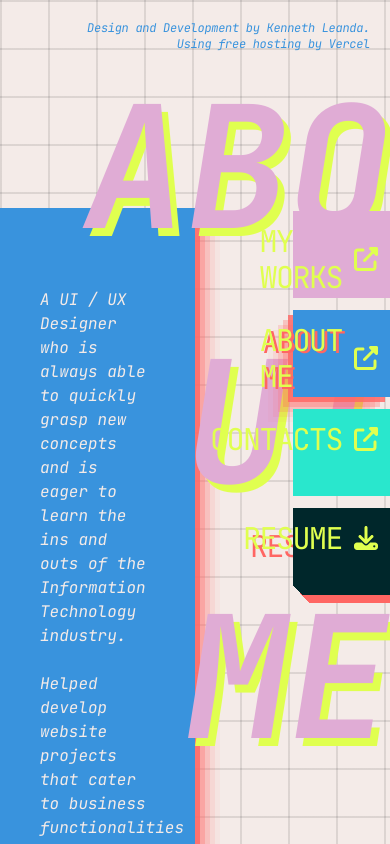
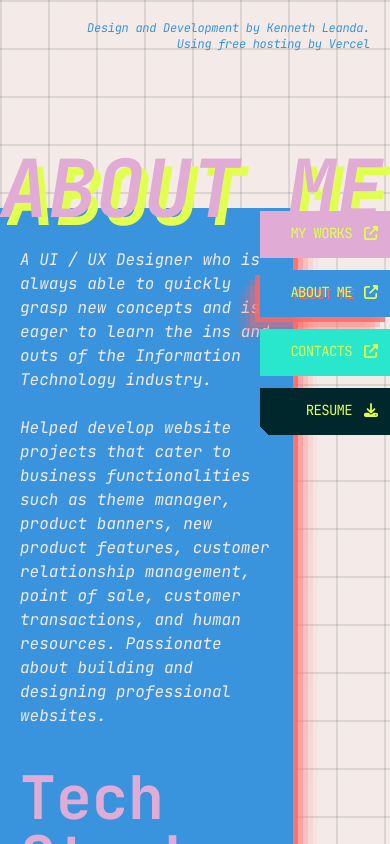
Before and after one commit to k0178/portfolio, a Vue app: page /about in a window 390 px wide. Shown: the top 844 px of the page. Built offline with nearby package versions, Linux system fonts and the light colour scheme.

Commit message:
mobile view optimization

```diff
--- a/src/About.vue
+++ b/src/About.vue
@@ -5,11 +5,11 @@
 <template>
   <Navbar></Navbar>
   <div class="relative">
-    <h1 v-motion-slide-left class="text-[170px] text-right absolute top-10 left-3 z-[-1]  sm:break-words break-all  drop-shadow-chart-2 italic  uppercase font-bold text-pink-lav ">
+    <h1 v-motion-slide-left class="min-[1920px]:text-[170px] xl:text-[160px] min-[320px]:text-[80px] text-right absolute xl:top-10 lg:top-10 min-[320px]:top-32 lg:left-3 z-[-1]  drop-shadow-chart-2 italic  uppercase font-bold text-pink-lav ">
       About Me
     </h1>
 
-    <div class="bg-un-blue w-1/2 absolute left- z-[-2]  mt-52 px-10 py-20 shadow-bittersweet-2">
+    <div class="bg-un-blue lg:w-1/2 min-[1280px]:w-3/5 min-[320px]:w-3/4 absolute left-0 z-[-2]  mt-52 px-5 py-10 shadow-bittersweet-2 ">
       <div class="  ">
         <p v-motion-pop class=" sm:break-words  text-isabelline italic ">
           A UI / UX Designer who is always able to quickly grasp
--- a/src/Contact.vue
+++ b/src/Contact.vue
@@ -2,10 +2,10 @@
   <Navbar></Navbar>
 
   <div class="relative">
-    <h1 v-motion-slide-left class="text-[170px] text-right absolute top-10 left-3 z-[-1]  sm:break-words break-all  drop-shadow-chart-2 italic  uppercase font-bold text-gunmetal ">
+    <h1 v-motion-slide-left class="min-[1920px]:text-[170px] xl:text-[160px] min-[320px]:text-[80px] text-right absolute xl:top-10 lg:top-10 min-[320px]:top-32  lg:left-3 z-[-1]  drop-shadow-chart-2 italic  uppercase font-bold text-gunmetal ">
       Contact Me
     </h1>
-    <div class="bg-turq w-1/2 absolute left- z-[-2]  mt-52 px-10 py-20 shadow-bittersweet-2">
+    <div class="bg-turq lg:w-1/2 min-[1280px]:w-3/5 min-[320px]:w-3/4 absolute left-0 z-[-2]  mt-52 px-5 py-10 shadow-bittersweet-2">
       <div class="p-8  flex justify-center mt-4">
         <div class="grid md:grid-cols-2 mt-5 lg:gap-28 sm:gap-y-16 min-[320px]:grid-cols-1 min-[320px]:gap-16 ">
           <div v-motion-pop  class="hover:animate-bounce">
--- a/src/Projects.vue
+++ b/src/Projects.vue
@@ -6,10 +6,10 @@ import ProjectList from './components/ProjectList.vue'
 <template>
   <Navbar></Navbar>
   <div class="relative">
-    <h1 v-motion-slide-left class="text-[170px] text-right absolute top-10 left-3 z-[-1]  sm:break-words break-all  drop-shadow-chart-2 italic  uppercase font-bold text-un-blue ">
+    <h1 v-motion-slide-left class="min-[1920px]:text-[170px] xl:text-[160px] min-[320px]:text-[80px] text-right absolute xl:top-10 lg:top-10 min-[320px]:top-32 lg:left-3 z-[-1]  drop-shadow-chart-2 italic  uppercase font-bold text-un-blue ">
       My Works
     </h1>
-    <div class="bg-pink-lav w-1/2 absolute left-0 z-[-2]  mt-52 px-10 py-20 shadow-bittersweet-2 ">
+    <div class="bg-pink-lav lg:w-1/2 min-[1280px]:w-3/5 min-[320px]:w-3/4 absolute left-0 z-[-2]  mt-52 px-5 py-10 shadow-bittersweet-2 ">
       <ProjectList></ProjectList>
     </div>
   </div>
--- a/src/components/DownloadResume.vue
+++ b/src/components/DownloadResume.vue
@@ -1,8 +1,8 @@
 <template>
-    <button @click="downloadResume()" class="resume-btn p-5 drop-shadow-bittersweet-2 text-chart flex  items-center gap-3">
-        <div class="flex absolute top-3 right-3 items-center gap-3">
-            <label for="" class="text-3xl tracking-tighter"> RESUME</label>
-            <font-awesome-icon class="text-2xl " :icon="['fas', 'download']" />
+    <button @click="downloadResume()" class="resume-btn relative  hover:drop-shadow-bittersweet-2 text-chart ">
+        <div class="absolute xl:top-3 xl:right-3 min-[320px]:top-3 min-[320px]:right-3 flex items-center gap-3">
+            <label for="" class="text-3xl tracking-tighter lg:text-3xl min-[320px]:text-sm"> RESUME</label>
+                <font-awesome-icon class="lg:text-3xl min-[320px]:text-sm" :icon="['fas', 'download']" />
         </div>
     </button>
 </template>
--- a/src/components/Navbar.vue
+++ b/src/components/Navbar.vue
@@ -4,23 +4,23 @@
             <p class="text-xs italic text-un-blue text-right  tracking-tight">Design and Development by Kenneth Leanda. <br> Using free hosting by Vercel</p>
         </div>
 
-        <div class="fixed grid grid-cols-1 grid-rows-4 gap-3  w-1/4 h-96  right-0 top-1/4 z-40 text-chart">
+        <div class="fixed grid grid-cols-1 grid-rows-4 gap-3  min-[1920px]:w-1/4 xl:w-1/4 min-[320px]:w-1/3 lg:h-96 min-[320px]:h-56  right-0 top-1/4 z-40 text-chart">
             <router-link to="/projects" class="bg-pink-lav hover:border-dashed relative hover:border-2 hover:border-gunmetal hover:text-gunmetal">
             <div class="flex absolute top-3 right-3 items-center gap-3">
-                <label for="" class="text-3xl tracking-tighter"> MY WORKS</label>
-                <font-awesome-icon class="text-2xl" :icon="['fas', 'up-right-from-square']" />
+                <label for="" class="lg:text-3xl min-[320px]:text-sm tracking-tighter"> MY WORKS</label>
+                <font-awesome-icon class="lg:text-3xl min-[320px]:text-sm" :icon="['fas', 'up-right-from-square']" />
             </div>
             </router-link>
             <router-link to="/about" class="bg-un-blue hover:border-dashed relative hover:border-2 hover:border-gunmetal hover:text-gunmetal">
             <div class="flex absolute top-3 right-3 items-center gap-3">
-                <label for="" class="text-3xl tracking-tighter"> ABOUT ME</label>
-                <font-awesome-icon class="text-2xl" :icon="['fas', 'up-right-from-square']" />
+                <label for="" class="text-3xl tracking-tighter lg:text-3xl min-[320px]:text-sm"> ABOUT ME</label>
+                <font-awesome-icon class="lg:text-3xl min-[320px]:text-sm" :icon="['fas', 'up-right-from-square']" />
             </div>
             </router-link>
             <router-link to="/contact" class="bg-turq hover:border-dashed relative hover:border-2 hover:border-gunmetal hover:text-gunmetal">
             <div class="flex absolute top-3 right-3 items-center gap-3">
-                <label for="" class="text-3xl tracking-tighter"> CONTACTS</label>
-                <font-awesome-icon class="text-2xl " :icon="['fas', 'up-right-from-square']" />
+                <label for="" class="text-3xl tracking-tighter lg:text-3xl min-[320px]:text-sm"> CONTACTS</label>
+                <font-awesome-icon class="lg:text-3xl min-[320px]:text-sm " :icon="['fas', 'up-right-from-square']" />
             </div>
             </router-link>
             <DownloadResume :pdfUrl="pdfUrl" :pdfFileName="pdfFileName" />
--- a/src/components/ProjectList.vue
+++ b/src/components/ProjectList.vue
@@ -11,7 +11,7 @@
         </a>
     </div>
     <div class="mt-4 italic">
-        <p v-motion-slide-left class=" text-sm sm:break-words text-isabelline md:w-[600px] mb-10 ">
+        <p v-motion-slide-left class=" sm:break-words text-isabelline md:w-[600px] mb-10 ">
         An Apparel-centered Auction System for the benefit of the True North Garments in Navotas City, Philippines. The capstone project includes different modules
         that fit the company's needs.
         <br><br>
@@ -78,7 +78,7 @@
     </a>
 </div>
 <div class="mt-4 italic">
-    <p  v-motion-slide-visible-left class="text-sm sm:break-words text-isabelline md:w-[600px] mb-10 ">
+    <p  v-motion-slide-visible-left class=" sm:break-words text-isabelline md:w-[600px] mb-10 ">
     Designed a business website to accomodate their customers' appointment that matches their product and service.
     <br><br>
         A Self-portrait photography studio based in Imus, Cavite that opened its service recently this year.
@@ -129,7 +129,7 @@
     </a>
 </div>
 <div class=" mt-4">
-    <p v-motion-slide-visible-left class="text-sm italic sm:break-words text-isabelline md:w-[600px] mb-10 ">
+    <p v-motion-slide-visible-left class=" italic sm:break-words text-isabelline md:w-[600px] mb-10 ">
     Green Architecture Advocacy Philippines (Green AP) is a civic non-profit organization that is concerned about the environment
     and takes action by promoting sustainable development of the built environment.
     </p>
```
Also changed, not shown: src/Home.vue (+7 -9 lines).
